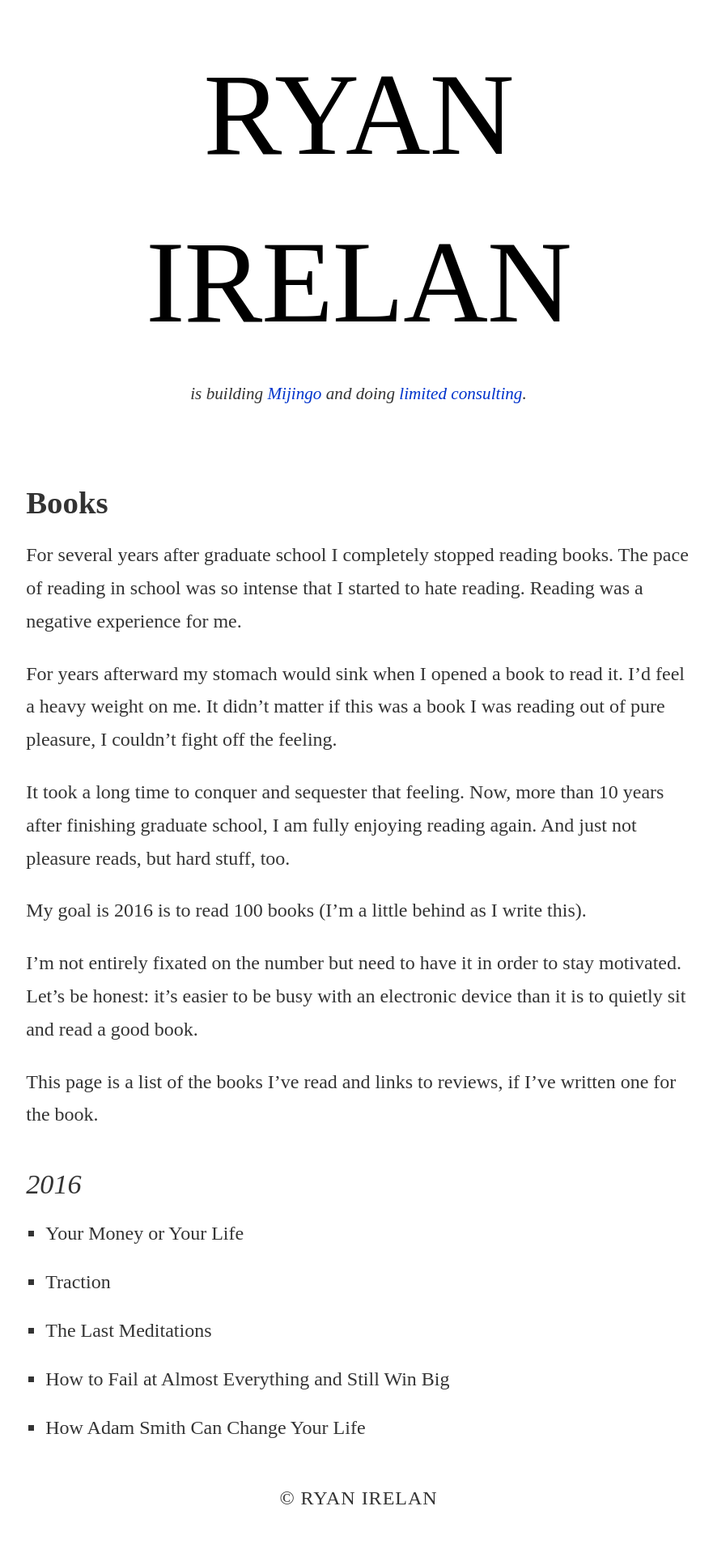
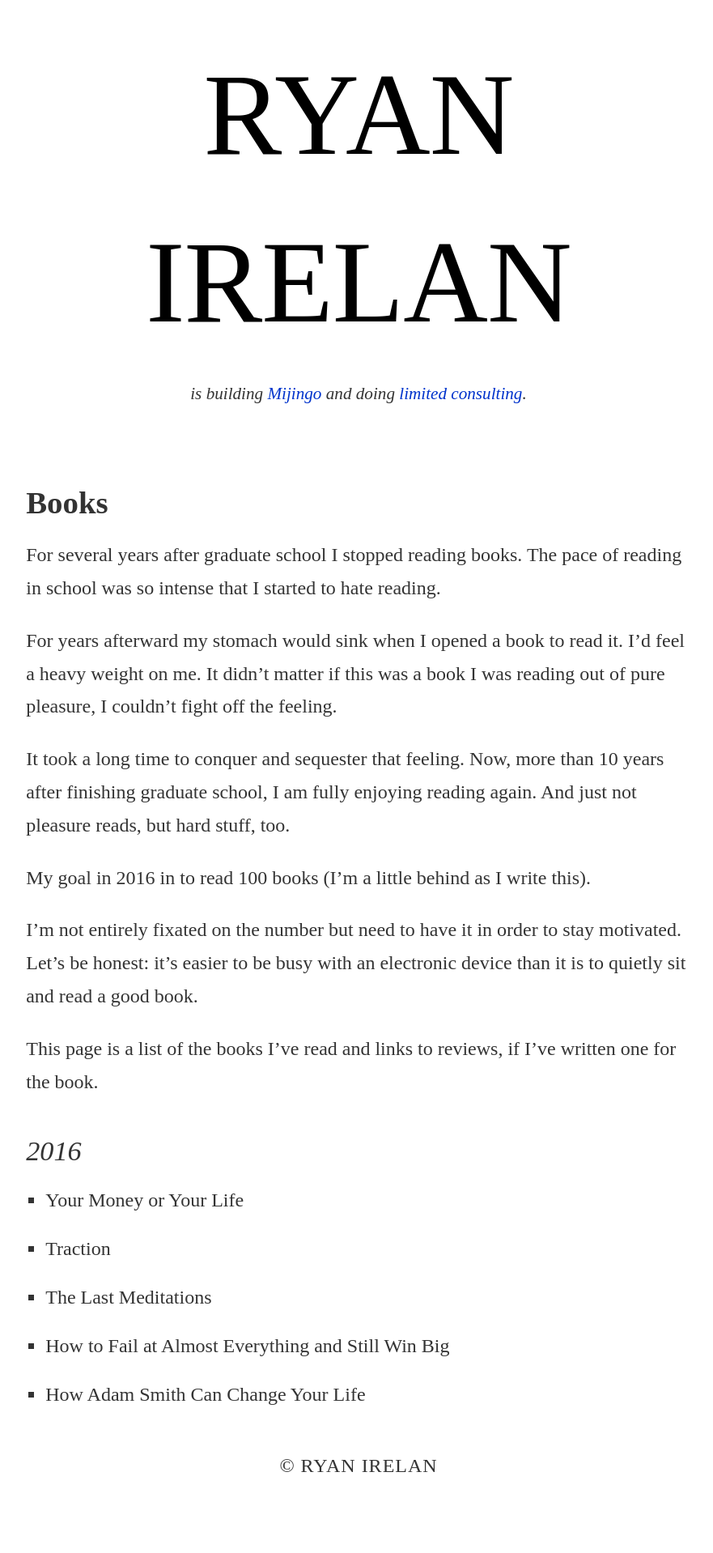
Before and after one commit to ryanirelan/ryanirelan.github.io, a Jekyll site: the page built from books/index.markdown, in a window 1280 px wide. Shown: the whole page at 81% size, without its empty margins (197-1078 px from the left). Built offline with Jekyll 4.4.1, drawn with Linux system fonts in a browser that asks for light colours; nearby versions of some CDN libraries; some web fonts are replaced; after the commit the page ends 1877 px from its top, so only the background shows below that.

Commit message:
updated books page to fix typos

```diff
--- a/books/index.markdown
+++ b/books/index.markdown
@@ -7,13 +7,13 @@ sharing: false
 footer: false
 ---
 
-For several years after graduate school I completely stopped reading books. The pace of reading in school was so intense that I started to hate reading. Reading was a negative experience for me.
+For several years after graduate school I stopped reading books. The pace of reading in school was so intense that I started to hate reading.
 
 For years afterward my stomach would sink when I opened a book to read it. I'd feel a heavy weight on me. It didn't matter if this was a book I was reading out of pure pleasure, I couldn't fight off the feeling.
 
 It took a long time to conquer and sequester that feeling. Now, more than 10 years after finishing graduate school, I am fully enjoying reading again. And just not pleasure reads, but hard stuff, too.
 
-My goal is 2016 is to read 100 books (I'm a little behind as I write this).
+My goal in 2016 in to read 100 books (I'm a little behind as I write this).
 
 I'm not entirely fixated on the number but need to have it in order to stay motivated. Let's be honest: it's easier to be busy with an electronic device than it is to quietly sit and read a good book.
 
```
